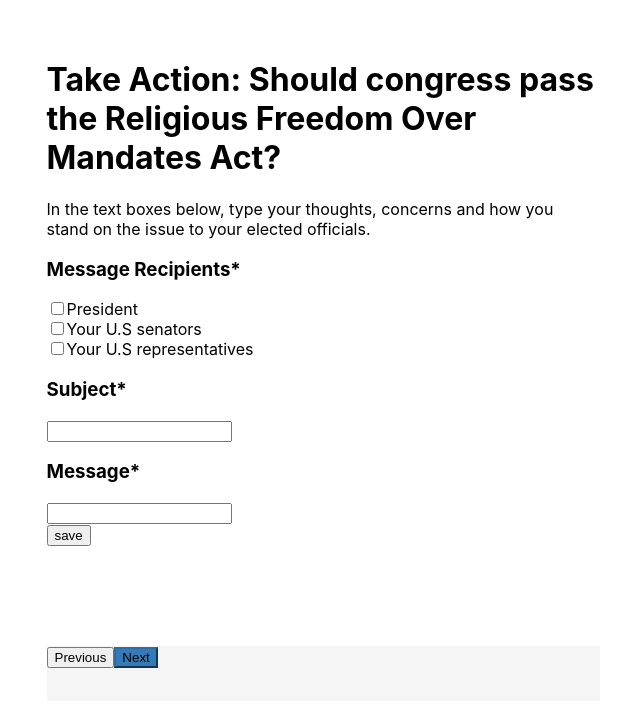
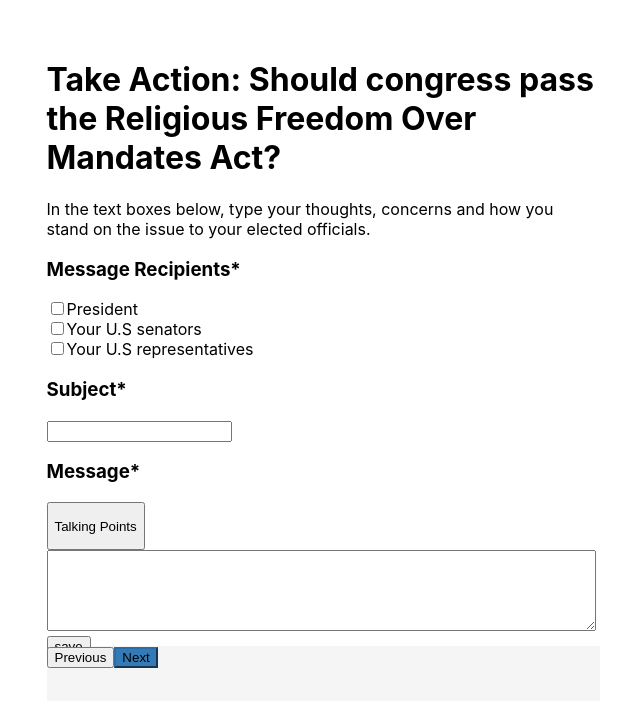
Before and after one commit to NickCGeismar/refactoringmsgWizard, a React (Create React App) app: page / in a window 1280 px wide. Shown: the top 706 px of the page, without its empty margins (316-956 px from the left). Built offline with nearby package versions, Linux system fonts and the light colour scheme.

Commit message:
ADD some features

```diff
--- a/src/App.js
+++ b/src/App.js
@@ -9,10 +9,8 @@ let componentIndex = 0
 
 function App() {
   const [currentComponent, setCurrentComponent] = useState(componentArray[componentIndex])
-  console.log("render")
 
   const handleClick = (event) =>{
-    console.log("next or previous")
     event.preventDefault()
     if(event.target.id === "next" && componentIndex < 2){
       componentIndex += 1
--- a/src/components/Compose.js
+++ b/src/components/Compose.js
@@ -1,65 +1,73 @@
-import React, {useEffect, useState } from "react"
-import { connect } from 'react-redux'
-import {addCompose} from '../redux/msgWizard.js'
+import React, { useEffect, useState } from "react";
+import { connect } from 'react-redux';
+import { addCompose } from '../redux/msgWizard.js';
+import Modal from 'react-modal';
 
-function Compose(props){
-    const [checkObject, setCheckObject] = useState({recipients: []})
-
+function Compose(props) {
+    const [modalBool, setModalBool] = useState(false)
+    const [checkObject, setCheckObject] = useState({ recipients: [] })
     const [msgWizard, setMsgWizard] = useState({
         subject: "",
         message: "",
     })
 
-    const handleToggle = (event) =>{
+    const handleToggle = (event) => {
         let index;
-        if(event.target.value === "president"){
+        if (event.target.value === "president") {
             index = checkObject.recipients.indexOf("president")
-            if(index > -1){
+            if (index > -1) {
                 checkObject.recipients.splice(index, 1)
-            } else{
+            } else {
                 checkObject.recipients.push("president")
             }
         }
-        if(event.target.value === "senetor"){
+        if (event.target.value === "senetor") {
             index = checkObject.recipients.indexOf("sen")
-            if(index > -1){
+            if (index > -1) {
                 checkObject.recipients.splice(index, 1)
-            } else{
+            } else {
                 checkObject.recipients.push("sen")
             }
         }
-        if(event.target.value === "representative"){
+        if (event.target.value === "representative") {
             index = checkObject.recipients.indexOf("rep")
-            if(index > -1){
+            if (index > -1) {
                 checkObject.recipients.splice(index, 1)
-            } else{
+            } else {
                 checkObject.recipients.push("rep")
             }
         }
     }
 
-    const handleSubmit = (event) =>{
-        console.log("handlesubmit")
+    const handleChange = (event) => {
         event.preventDefault()
-        if(event.target.name === "msg-subject"){
-            msgWizard.subject = event.target.value
+        if (event.target.name === "msg-subject") {
+            setMsgWizard({ ...msgWizard, subject: event.target.value })
         }
-        if(event.target.name === "msg-message"){
-            msgWizard.message = event.target.value
+        if (event.target.name === "msg-message") {
+            setMsgWizard({ ...msgWizard, message: event.target.value })
         }
     }
 
-    const saveToStore = (event) =>{
-        console.log("is this happening when i hit enter")
+
+    const saveToStore = (event) => {
         event.preventDefault()
         const storeObject = {
             ...checkObject,
             ...msgWizard
         }
-        // console.log(props)
         props.addTheCompose(storeObject)
     }
-    return(
+
+    const addToMessage = (event) => {
+        event.preventDefault()
+        setMsgWizard({ ...msgWizard, message: msgWizard.message + event.target.innerHTML })
+        setModalBool(false)
+    }
+
+    Modal.setAppElement('body');
+
+    return (
         <div>
             <h1>Take Action: Should congress pass the Religious Freedom Over Mandates Act?</h1>
             <p>In the text boxes below, type your thoughts, concerns and how you stand on the issue to your elected officials.</p>
@@ -75,17 +83,32 @@ function Compose(props){
             </div>
             <div>
                 <h3>Subject*</h3>
-                <form value="subject" onChange={handleSubmit}>
+                <form value="subject" onSubmit={(e) => {
+                    e.preventDefault();
+                }}>
                     <label>
-                        <input type="text" name="msg-subject" />
+                        <input onChange={handleChange} value={msgWizard.subject} type="text" name="msg-subject" />
                     </label>
                 </form>
             </div>
             <div>
                 <h3>Message*</h3>
-                <form value="message" onChange={handleSubmit}>
+                <button type="button" onClick={() => setModalBool(true)} value="modal-button">
+                    <p>Talking Points</p>
+                </button>
+                <Modal isOpen={modalBool} onRequestClose={() => setModalBool(false)}>
+                    <button onClick={addToMessage} >I think Congress should pass the [insert bill]. </button>
+                    <button onClick={addToMessage}>I do not think Congress should pass the [insert bill]. </button>
+                    <button onClick={addToMessage}>As a business owner, this legislation will affect me in the following ways. </button>
+                    <button onClick={addToMessage}>As a concerned citizen, this legislation will affect me in the following ways. </button>
+                    <button onClick={addToMessage}>I also think </button>
+                    <button onClick={addToMessage}>As a constituent of yours, I would like to know your thoughts on this issue. </button>
+                </Modal>
+                <form value="message" onSubmit={(e) => {
+                    e.preventDefault();
+                }}>
                     <label>
-                        <input type="text" name="msg-message" />
+                        <textarea value={msgWizard.message} onChange={handleChange} type="text" name="msg-message" rows={5} cols={66} />
                     </label>
                 </form>
                 <button onClick={saveToStore} value="save">save</button>
@@ -94,12 +117,12 @@ function Compose(props){
     )
 }
 
-const mapState = (state) =>({
+const mapState = (state) => ({
     msgWizard: state.msgWizard
 })
 
-const mapDispatch = (dispatch) =>({
-    addTheCompose : (composedInfo)=> dispatch(addCompose(composedInfo))
+const mapDispatch = (dispatch) => ({
+    addTheCompose: (composedInfo) => dispatch(addCompose(composedInfo))
 })
 
 export default connect(mapState, mapDispatch)(Compose)
```
Also changed, not shown: src/components/Sender.js (+7 -3 lines). Lines whose indentation alone changed are shown as unchanged.
